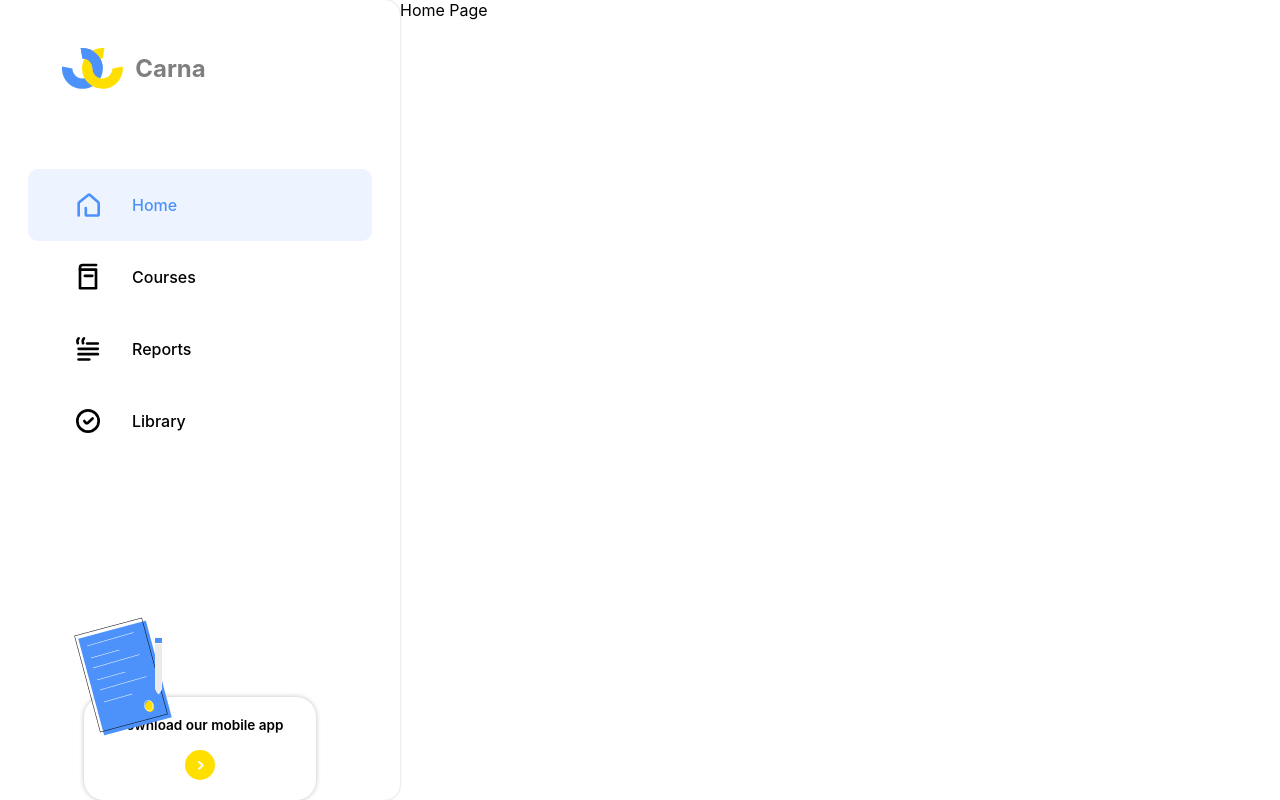
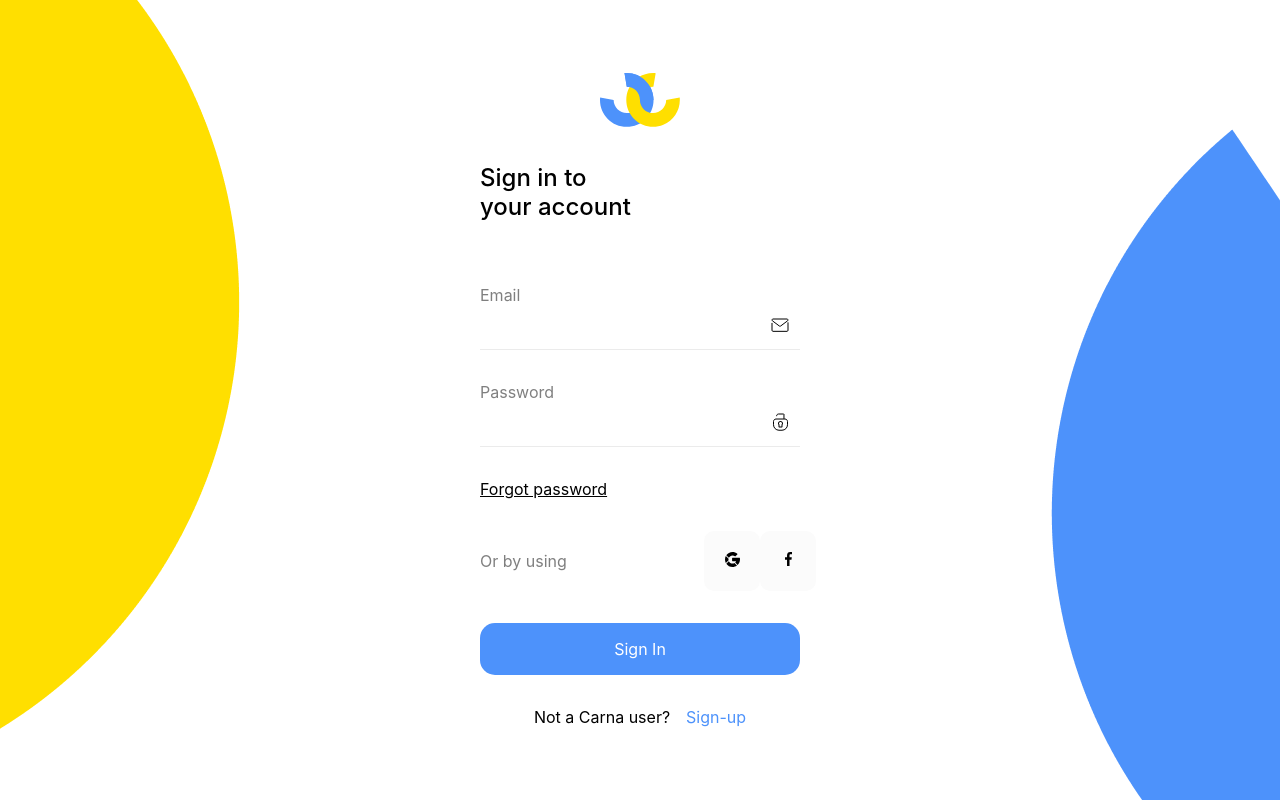
Before and after one commit to nazyuksek/carna-frontend, a React (Create React App) app: page / in a window 1280 px wide. Built offline with nearby package versions, Linux system fonts and the light colour scheme.

Commit message:
zustand login store fixed, logout button added

```diff
--- a/src/App.tsx
+++ b/src/App.tsx
@@ -1,4 +1,4 @@
-import React, { useEffect } from 'react';
+import React, { useEffect, useState } from 'react';
 import './App.scss';
 import NavBar from './components/NavBar/NavBar';
 import SideMenu from './components/SideMenu/SideMenu';
@@ -13,21 +13,19 @@ import ProfileImageComponent from './components/ProfileImageComponent/ProfileIma
 import { useAuthStore } from './store/store';
 
 function App() {
-    const { accessToken, refreshToken } = useAuthStore();
+    const { accessToken, refreshToken, isLoggedIn } = useAuthStore();
 
-    // const ProtectedRoute = ({ children }: any) => {
-    //     console.log(accessToken);
-    //     alert();
-    //     if (accessToken === '') {
-    //         return <Navigate to="/login" />;
-    //     }
-    //     console.log(children);
-    //     return children;
-    // };
+    const ProtectedRoute = ({ children }: any) => {
+        if (!isLoggedIn) {
+            return <Navigate to="/login" />;
+        }
+        console.log(children);
+        return children;
+    };
 
     return (
         <div className="App">
-            {/* {accessToken !== '' && (
+            {isLoggedIn && window.location.pathname !== '/course' && (
                 <>
                     <SideMenu></SideMenu>
                     <NavBar></NavBar>
@@ -35,7 +33,8 @@ function App() {
             )}
             <BrowserRouter>
                 <Routes>
-                    <Route path="/login" element={<SignInScreen />}></Route>
+                    {!isLoggedIn && <Route path="/" element={<SignInScreen />}></Route>}
+                    {!isLoggedIn && <Route path="/login" element={<SignInScreen />}></Route>}
                     <Route
                         path="/home"
                         element={
@@ -49,6 +48,14 @@ function App() {
                         element={
                             <ProtectedRoute>
                                 <CoursesPage />
+                            </ProtectedRoute>
+                        }
+                    ></Route>
+                    <Route
+                        path="/course"
+                        element={
+                            <ProtectedRoute>
+                                <QuestionPage />
                             </ProtectedRoute>
                         }
                     ></Route>
@@ -69,22 +76,33 @@ function App() {
                         }
                     ></Route>
                 </Routes>
-            </BrowserRouter> */}
-            <BrowserRouter>
-                {window.location.pathname !== '/course' && (
+            </BrowserRouter>
+
+            {/* <BrowserRouter>
+                {window.location.pathname !== '/course' && accessToken && (
                     <>
                         <SideMenu></SideMenu>
                         <NavBar></NavBar>
                     </>
                 )}
                 <Routes>
-                    <Route path="/" element={<HomePage />}></Route>
-                    <Route path="/courses" element={<CoursesPage />}></Route>
-                    <Route path="/reports" element={<ReportsPage />}></Route>
-                    <Route path="/library" element={<LibraryPage />}></Route>
-                    <Route path="/course" element={<QuestionPage />}></Route>
+                    {!accessToken && (
+                        <>
+                            <Route path="/" element={<SignInScreen />}></Route>
+                            <Route path="/courses" element={<CoursesPage />}></Route>
+                        </>
+                    )}
+                    {accessToken && (
+                        <>
+                            <Route path="/" element={<HomePage />}></Route>
+                            <Route path="/courses" element={<CoursesPage />}></Route>
+                            <Route path="/reports" element={<ReportsPage />}></Route>
+                            <Route path="/library" element={<LibraryPage />}></Route>
+                            <Route path="/course" element={<QuestionPage />}></Route>
+                        </>
+                    )}
                 </Routes>
-            </BrowserRouter>
+            </BrowserRouter> */}
 
             {/* <QuestionPage></QuestionPage> */}
 
--- a/src/components/SideMenu/SideMenu.tsx
+++ b/src/components/SideMenu/SideMenu.tsx
@@ -11,6 +11,7 @@ import CoursesIconSelected from '../../assets/svg/courses-selected.svg';
 import ReviewIconSelected from '../../assets/svg/reports-selected.svg';
 import ArrowIcon from '../../assets/svg/arrow.svg';
 import BookImage from '../../assets/png/book.png';
+import { useAuthStore } from '../../store/store';
 
 export interface SideMenuProps {
     label?: string;
@@ -50,7 +51,6 @@ const SideMenu = ({ label }: SideMenuProps) => {
                 break;
         }
     }, [location]);
-
     return (
         <div className="SideMenu" data-testid="SideMenu">
             <div className="logo-container">
--- a/src/pages/CoursesPage/CoursesPage.scss
+++ b/src/pages/CoursesPage/CoursesPage.scss
@@ -1,6 +1,26 @@
 .CoursesPage {
     display: flex;
     width: 100%;
+    .title-and-button {
+        display: flex;
+        width: 95%;
+        justify-content: space-between;
+        div {
+            -webkit-box-shadow: 0px 0px 4px 0px rgba(0,0,0,0.25);
+            -moz-box-shadow: 0px 0px 4px 0px rgba(0,0,0,0.25);
+            box-shadow: 0px 0px 4px 0px rgba(0,0,0,0.25);
+            padding: 1% 2%;
+            border-radius: 1rem;
+            cursor: pointer;
+            font-weight: 500;
+            transition: 0.3s ease;
+            color: rgba(77, 146, 251, 0.8);
+        }
+        div:hover {
+            transform: scale(1.05);
+            color: #4D92FB;
+        }
+    }
     &__courses {
         padding: 3rem;
         width: 100%;
@@ -57,6 +77,7 @@
             color: #4D92FB;
             @media screen and (max-width: 767px) {
                 font-size: 0.8rem;
+                background-color: rgba(77, 146, 251, 0.05);
 
             }
             span {
--- a/src/pages/CoursesPage/CoursesPage.tsx
+++ b/src/pages/CoursesPage/CoursesPage.tsx
@@ -9,6 +9,7 @@ import TeachingImage from '../../assets/png/image.png';
 import BackArrow from '../../assets/svg/BackArrow.svg';
 import CourseImage from '../../assets/png/CourseImage.png';
 import QuestionPage from '../QuestionPage/QuestionPage';
+import { useAuthStore } from '../../store/store';
 
 interface CourseCardProps {
     image: string;
@@ -24,6 +25,11 @@ interface CourseModalProps {
 }
 
 const CoursesPage = () => {
+    const { accessToken, refreshToken, logoutUser } = useAuthStore();
+
+    useEffect(() => {
+        console.log(accessToken);
+    }, []);
     const [isCoursesModalOpen, setCoursesModalOpen] = useState(false);
     const [selectedCourse, setSelectedCourse] = useState({
         courseName: '',
@@ -139,7 +145,17 @@ const CoursesPage = () => {
             data-testid="CoursesPage"
         >
             <div className="CoursesPage__courses">
-                <span className="CoursesPage__title">Assigned Courses</span>
+                <div className="title-and-button">
+                    <span className="CoursesPage__title">Assigned Courses</span>
+                    <div
+                        onClick={() => {
+                            logoutUser();
+                            window.location.href = '/login';
+                        }}
+                    >
+                        Log Out
+                    </div>
+                </div>
                 <div className="course-cards-container">
                     <div className="course-cards-row">
                         <CourseCard
--- a/src/pages/HomePage/HomePage.tsx
+++ b/src/pages/HomePage/HomePage.tsx
@@ -1,4 +1,5 @@
 import React, { useEffect } from 'react';
+import { useAuthStore } from '../../store/store';
 import './HomePage.scss';
 
 const HomePage = () => {
--- a/src/pages/SignInScreen/SignInScreen.tsx
+++ b/src/pages/SignInScreen/SignInScreen.tsx
@@ -15,17 +15,24 @@ import { useAuthStore } from '../../store/store';
 const SignInScreen = () => {
     const [email, setEmail] = useState<string>('');
     const [password, setPassword] = useState<string>('');
-    const { setAccessToken, accessToken } = useAuthStore();
+    const {
+        setAccessToken,
+        accessToken,
+        setRefreshToken,
+        setAuthenticatedUser,
+        setLoggedIn,
+        isLoggedIn
+    } = useAuthStore();
 
     const handleLogin = async () => {
         let res = await login({ email, password })
             .then((res) => {
                 setAccessToken(res.accessToken);
-                console.log(accessToken);
-                if (accessToken !== '') {
-                    alert();
-                    window.location.href = '/home';
-                }
+                setRefreshToken(res.refreshToken);
+                setAuthenticatedUser(res.authenticatedUser);
+                setLoggedIn(true);
+                window.location.pathname = '/home';
+                console.log(isLoggedIn);
             })
             .catch((e) => console.log('e:' + e));
     };
--- a/src/providers/providers.tsx
+++ b/src/providers/providers.tsx
@@ -35,6 +35,7 @@ export const login = (info: TLoginInput) => {
                 // useAuthStore().setAccessToken(res.data.accessToken);
                 // useAuthStore().setRefreshToken(res.data.refreshToken);
                 // useAuthStore().setAuthenticatedUser(res.data.authenticatedUser);
+                // useAuthStore().setLoggedIn(true);
                 // console.log('Promise data:' + res.data);
                 resolve(res.data);
             })
--- a/src/store/store.tsx
+++ b/src/store/store.tsx
@@ -19,14 +19,20 @@ type TAuth = {
     refreshToken: string;
     accessToken: string;
     authenticatedUser: TAuthUser;
+    isLoggedIn: boolean;
     setAccessToken: (accessToken: string) => void;
     setRefreshToken: (refreshToken: string) => void;
     setAuthenticatedUser: (authenticatedUser: TAuthUser) => void;
+    setLoggedIn: (isLoggedIn: boolean) => void;
+    logoutUser: () => void;
 };
 
-export const useAuthStore = create<TAuth>((set) => ({
+export const useAuthStore = create<TAuth, [['zustand/persist', TAuth]]>(
+    persist(
+        (set) => ({
             accessToken: '',
             refreshToken: '',
+            isLoggedIn: false,
             authenticatedUser: {
                 id: '',
                 appUserId: '',
@@ -39,12 +45,20 @@ export const useAuthStore = create<TAuth>((set) => ({
                 schoolId: '',
                 hasClassroms: false
             },
-    setAccessToken: (accessToken: string) => set((state: any) => ({ accessToken: accessToken })),
+            setAccessToken: (accessToken: string) =>
+                set((state) => ({ ...state, accessToken: accessToken })),
             setRefreshToken: (refreshToken: string) =>
-        set((state: any) => ({ refreshToken: refreshToken })),
+                set((state) => ({ ...state, refreshToken: refreshToken })),
+            setLoggedIn: (isLoggedIn: boolean) =>
+                set((state) => ({ ...state, isLoggedIn: isLoggedIn })),
             setAuthenticatedUser: (authenticatedUser: object) =>
                 set((state: any) => ({
                     authenticatedUser: { ...state.authenticatedUser, authenticatedUser }
                 })),
-    logoutUser: () => set((state: any) => ({ accessToken: '', refreshToken: '' }))
-}));
+            logoutUser: () => set({ accessToken: '', refreshToken: '', isLoggedIn: false })
+        }),
+        {
+            name: 'auth-storage'
+        }
+    )
+);
```
Lines whose indentation alone changed are shown as unchanged.
